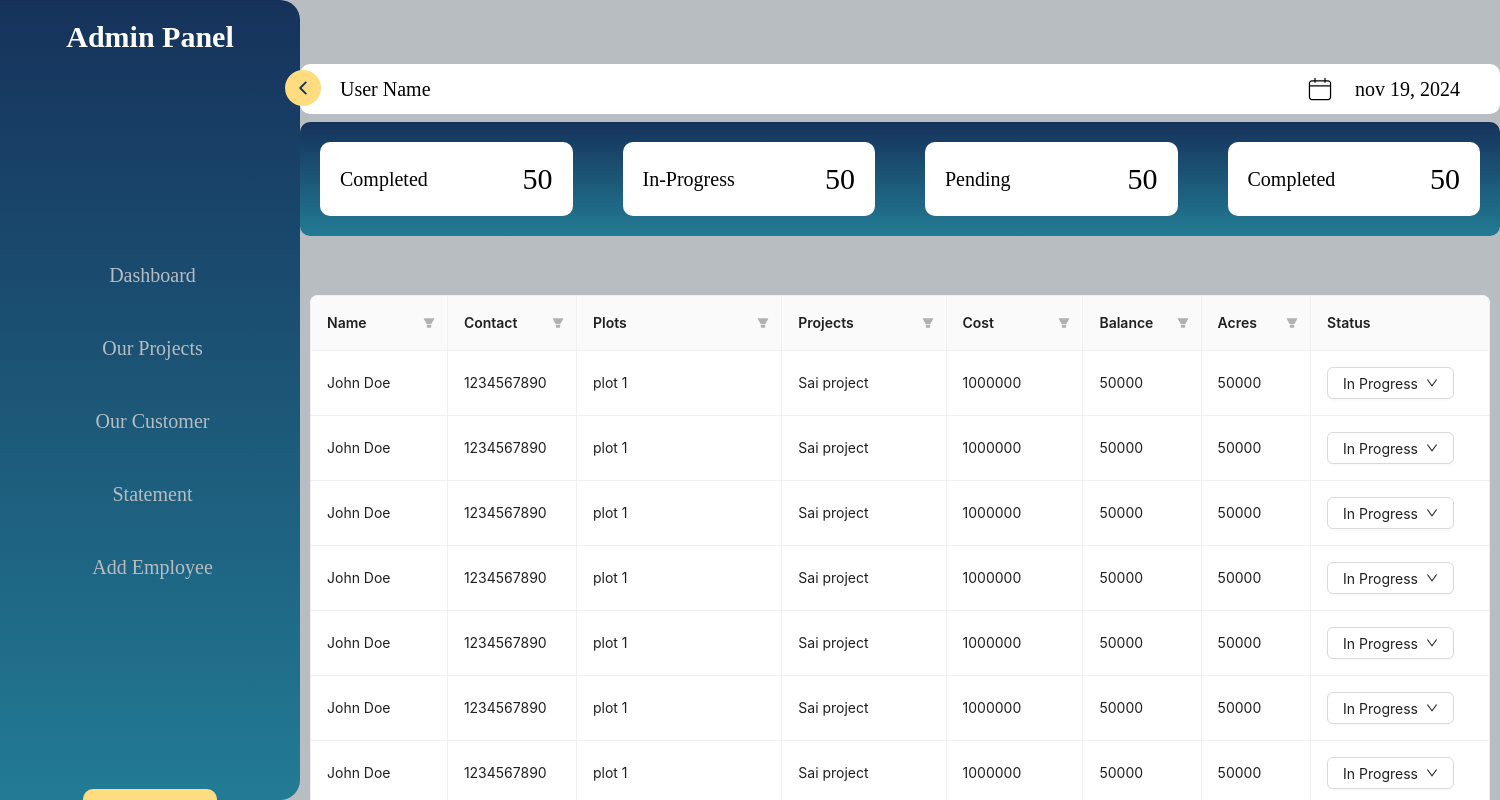
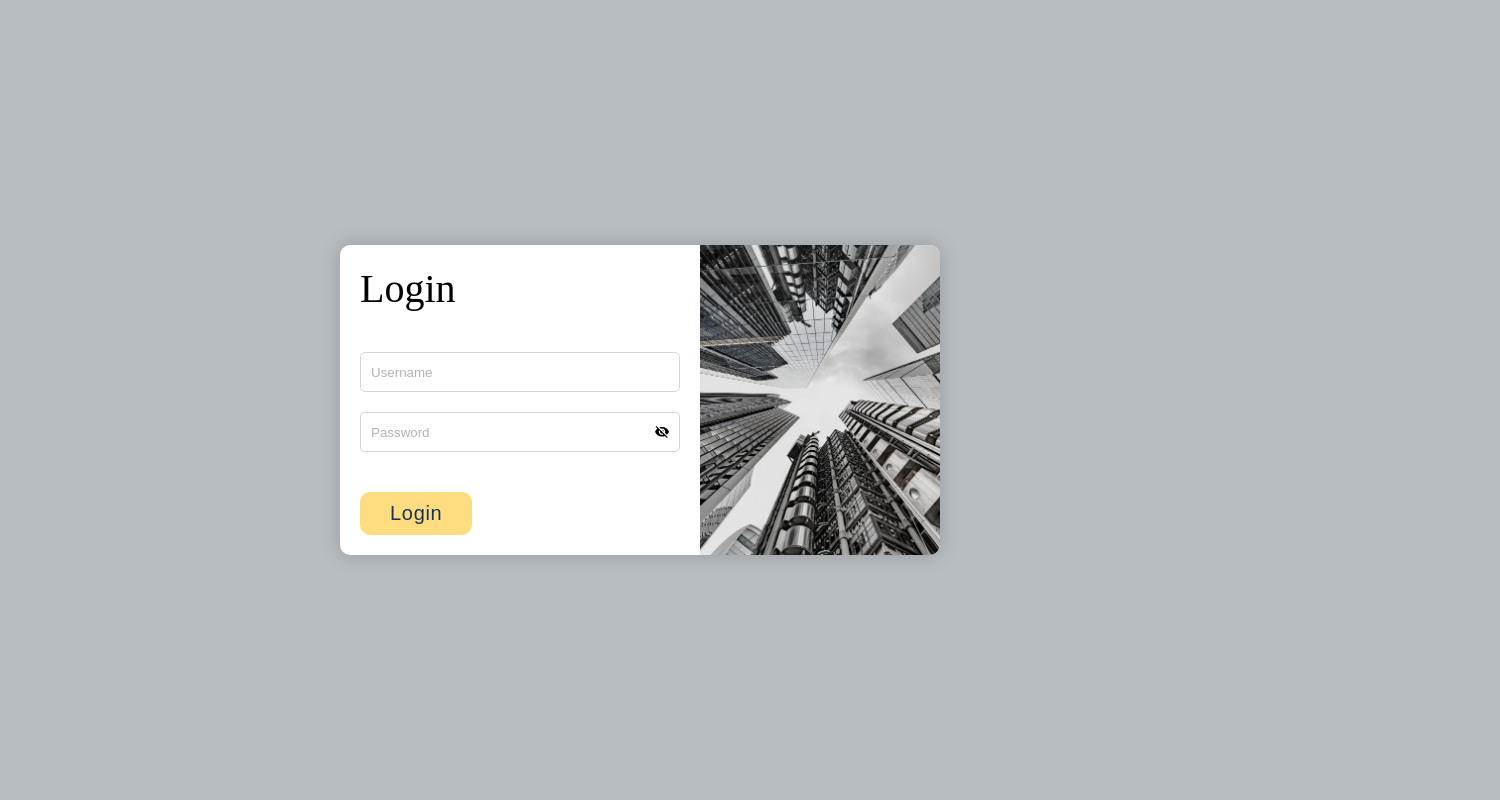
Before and after one commit to rishabhkhade/plot-frontend, a React (Create React App) app: page / in a window 1280 px wide. Shown: the top 800 px of the page, 1500 px wide, since content can reach past the window. Built offline with nearby package versions, Linux system fonts and the light colour scheme.

Commit message:
login,sidebar api

```diff
--- a/src/App.js
+++ b/src/App.js
@@ -5,19 +5,39 @@ import SideBar from "./components/sidebar/SideBar";
 import Dashboard from "./pages/dashboard/Dashboard";
 import HeaderLabel from "./components/headerlabel/HeaderLabel";
 import SignUp from "./pages/signup/SignUp";
+import ContextProvider from "./Context";
+import { useEffect, useState } from "react";
 
 function App() {
+  const [isLogedIn, setIslogdin] = useState(!!localStorage.getItem("token"));
+
+  useEffect(() => {
+    const token = localStorage.getItem("token");
+    setIslogdin(!!token);
+  }, []);
+
   return (
     <div className="App">
+      <ContextProvider>
         <BrowserRouter>
-      <SideBar />
+          {isLogedIn && (
+            <>
+              <SideBar setIslogdin={setIslogdin} />
               <HeaderLabel />
+            </>
+          )}
           <Routes>
-          <Route path="/login" element={<Login />} />
+            {isLogedIn ? (
+              <>
+                <Route path="/" element={<Dashboard />} />
                 <Route path="/signup" element={<SignUp />} />
-          <Route path="/" element={<Dashboard />} />
+              </>
+            ) : (
+              <Route path="*" element={<Login setIslogdin={setIslogdin} />} />
+            )}
           </Routes>
         </BrowserRouter>
+      </ContextProvider>
     </div>
   );
 }
--- a/src/App.scss
+++ b/src/App.scss
@@ -13,13 +13,16 @@
   --trans: all 0.4s ease-in-out;
 }
 
+@import url("https://fonts.googleapis.com/css2?family=Poppins:ital,wght@0,100;0,200;0,300;0,400;0,500;0,600;0,700;0,800;0,900;1,100;1,200;1,300;1,400;1,500;1,600;1,700;1,800;1,900&display=swap");
+
+
 *::after,
 *::before,
 * {
   box-sizing: border-box;
   // border: 1px solid red;
   margin: 0px;
-  @import url("https://fonts.googleapis.com/css2?family=Poppins:ital,wght@0,100;0,200;0,300;0,400;0,500;0,600;0,700;0,800;0,900;1,100;1,200;1,300;1,400;1,500;1,600;1,700;1,800;1,900&display=swap");
+  font-family: "Poppins" sans-serif;
 }
 body {
   width: 100%;
--- /dev/null
+++ b/src/Context.js
@@ -0,0 +1,21 @@
+import { createContext, useEffect, useState } from "react";
+
+// Create the UserContext
+export const UserContext = createContext();
+
+const ContextProvider = ({ children }) => {
+  const [userName, setUserName] = useState("");
+  useEffect(() => {
+    const storedUsername = localStorage.getItem("username");
+    if (storedUsername) {
+      setUserName(storedUsername);
+    }
+  }, []);
+  return (
+    <UserContext.Provider value={{ userName }}>
+      {children}
+    </UserContext.Provider>
+  );
+};
+
+export default ContextProvider;
--- a/src/components/headerlabel/HeaderLabel.js
+++ b/src/components/headerlabel/HeaderLabel.js
@@ -1,13 +1,19 @@
-import React from "react";
+import React, { useContext } from "react";
 import "./headerLabel.scss";
 import { CiCalendar } from "react-icons/ci";
+import { UserContext } from "../../Context";
+
 
 function HeaderLabel() {
+
+  const contextData = useContext(UserContext)
+
+  console.log(contextData)
   return (
     <>
       <div class="parent header-parent">
         <div class="container header-container">
-          <span>User Name</span>
+          <span>{contextData.userName}</span>
           <div class="time">
             <CiCalendar />
             <span>nov 19, 2024</span>
--- a/src/components/sidebar/SideBar.js
+++ b/src/components/sidebar/SideBar.js
@@ -1,6 +1,6 @@
-import React, { useState } from "react";
+import React, { useContext, useState } from "react";
 import "./sidebar.scss";
-import { Link } from "react-router-dom";
+import { Link, useNavigate } from "react-router-dom";
 import { IoIosArrowForward } from "react-icons/io";
 import { GoHome } from "react-icons/go";
 import { GoProjectRoadmap } from "react-icons/go";
@@ -8,10 +8,18 @@ import { PiUsers } from "react-icons/pi";
 import { RiBillLine } from "react-icons/ri";
 import { IoMdAdd } from "react-icons/io";
 import { IoMdLogOut } from "react-icons/io";
+import { DownOutlined } from '@ant-design/icons';
+import { Dropdown, Space } from 'antd';
 
-function SideBar() {
+
+
+
+function SideBar({ setIslogdin }) {
   const [navbar, setNavbar] = useState(false);
 
+  const role = localStorage.getItem("role");
+
+  const navigate = useNavigate();
   const data = [
     {
       link_name: "Dashboard",
@@ -22,13 +30,15 @@ function SideBar() {
       link_name: "Our Projects",
       link_path: "/",
       icon: <GoProjectRoadmap />,
-
     },
     {
       link_name: "Our Customer",
       link_path: "/",
       icon: <PiUsers />,
     },
+
+    ...(role === "Admin"
+      ? [
           {
             link_name: "Statement",
             icon: <RiBillLine />,
@@ -39,7 +49,15 @@ function SideBar() {
             icon: <IoMdAdd />,
             link_path: "/",
           },
+        ]
+      : []),
   ];
+
+  const logOutUser = () => {
+    localStorage.removeItem("token");
+    setIslogdin(false);
+    navigate("/*");
+  };
 
   return (
     <>
@@ -68,7 +86,9 @@ function SideBar() {
         <span className="logout-icon">
           <IoMdLogOut />{" "}
         </span>
-        <Link className="btn logout-btn">Log Out</Link>
+        <Link className="btn logout-btn" onClick={logOutUser}>
+          Log Out
+        </Link>
       </div>
     </>
   );
--- a/src/index.js
+++ b/src/index.js
@@ -1,10 +1,13 @@
 import React from 'react';
 import ReactDOM from 'react-dom/client';
 import App from './App';
+import ContextProvider from './Context';
 
 const root = ReactDOM.createRoot(document.getElementById('root'));
 root.render(
 
-  <App />
+  <ContextProvider>
+    <App />
+  </ContextProvider>,
 
 );
--- a/src/pages/Login.js
+++ b/src/pages/Login.js
@@ -1,9 +1,14 @@
-import React, { useState } from "react";
+import React, { useContext, useState } from "react";
 import "./login.scss";
 import { IoMdEye, IoMdEyeOff } from "react-icons/io";
 import axios from "axios";
+import { useNavigate } from "react-router-dom";
+import { UserContext } from "../Context";
 
-function Login() {
+function Login({ setIslogdin }) {
+  const contextData = useContext(UserContext);
+
+
   const [showPassword, setShowPassword] = useState(false);
 
   const [loginData, setLoginData] = useState({
@@ -11,48 +16,65 @@ function Login() {
     password: "",
   });
 
-  const handleLogin = async () => {
+  const navigate = useNavigate();
+
+  const handleLogin = async (e) => {
+    e.preventDefault();
+
     try {
       const response = await axios.post(
         `${process.env.REACT_APP_API_URL}/user/login`,
         loginData
       );
+
+      if (response.data.response.message === "loggin successfully") {
+        const token = response.data.response.token;
+       localStorage.setItem("username",response.data.response.user.username)
+
+
+        localStorage.setItem("token", token);
+        localStorage.setItem("role", response.data.response.user.role);
+        setIslogdin(true);
+        navigate("/");
+      }
+
       setLoginData({
         username: "",
         password: "",
       });
-      alert("Login successfully done!");
-    } catch (error) {}
+    } catch (error) {
+      console.log(error);
+    }
   };
 
   return (
     <>
-      <div class="parent login-parent">
-        <div class="container login-container">
-          <form class="login-box" onSubmit={handleLogin}>
-            <div class="left-login">
+      <div className="parent login-parent">
+        <div className="container login-container">
+          <form className="login-box" onSubmit={handleLogin}>
+            <div className="left-login">
               <h2>Login</h2>
-              <div class="username-password">
-                <div class="username">
+              <div className="username-password">
+                <div className="username">
                   <input
                     type="text"
                     placeholder="Username"
                     value={loginData.username}
                     name="username"
                     onChange={(e) =>
-                      setShowPassword(...loginData, e.target.value)
+                      setLoginData({ ...loginData, username: e.target.value })
                     }
                   />
                 </div>
 
-                <div class="password">
+                <div className="password">
                   <input
                     type={showPassword ? "text" : "password"}
                     placeholder="Password"
                     value={loginData.password}
                     name="password"
                     onChange={(e) =>
-                      setShowPassword(...loginData, e.target.value)
+                      setLoginData({ ...loginData, password: e.target.value })
                     }
                   />
                   <span
--- a/src/pages/dashboard/Dashboard.js
+++ b/src/pages/dashboard/Dashboard.js
@@ -1,4 +1,4 @@
-import React, { useState } from "react";
+import React, { useContext, useState } from "react";
 import "./dashboard.scss";
 import { BarChart, Bar, Cell, XAxis, YAxis } from "recharts";
 import { Table as AntTable, Button, Space, Dropdown, Menu } from "antd";
@@ -13,6 +13,7 @@ import "swiper/css/navigation";
 // import required modules
 import { Autoplay, Pagination, Navigation } from "swiper/modules";
 import CountUp from "react-countup";
+
 
 function Dashboard() {
 
@@ -37,6 +38,7 @@ function Dashboard() {
       projects_counts: 50,
     },
   ];
+
 
 
 
```
Also changed, not shown: src/components/sidebar/sidebar.scss (line endings or trailing spaces). Lines whose indentation alone changed are shown as unchanged.
